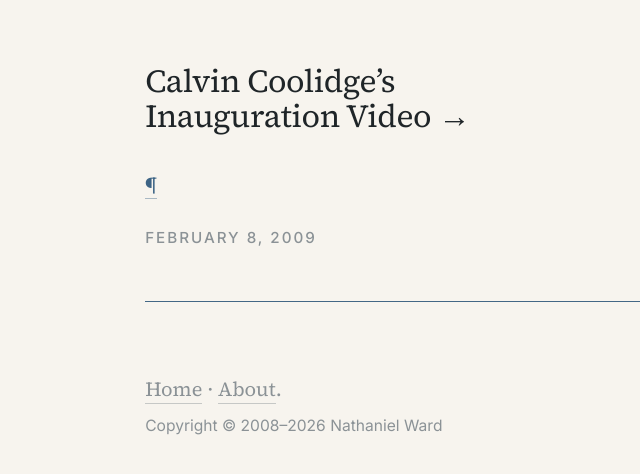
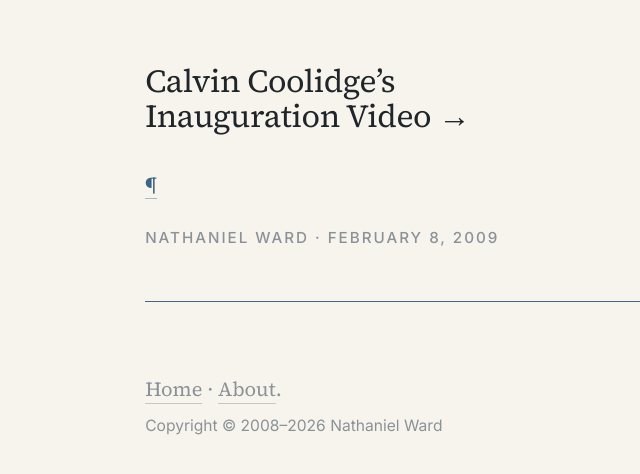
Before and after one commit to nathanielward/nathanielward.github.io, a Jekyll site: the page built from _posts/2009-02-08-calvin-coolidges-inauguration-video.md, in a window 1280 px wide. Shown: the top 474 px of the page, without its empty margins (219-859 px from the left). Built offline with Jekyll 4.4.1, drawn with Linux system fonts in a browser that asks for light colours.

Commit message:
Update post.html
Add my name before the date

```diff
--- a/_layouts/post.html
+++ b/_layouts/post.html
@@ -12,7 +12,7 @@ layout: default
 				{% if page.linked %}<p><a class="permalink" href="{{ page.url | replace:'index.html','' | prepend: site.baseurl | prepend: site.url }}" title="Permanent link to this post" rel="bookmark">&para;</a></p>{% endif %}
 			</section>
 			<footer>
-			<p class="meta"><time datetime="{{ page.date | date: "%Y-%m-%d" }}">{{ page.date | date: "%B %-d, %Y" }}</time></p>
+			<p class="meta">Nathaniel Ward &middot; <time datetime="{{ page.date | date: "%Y-%m-%d" }}">{{ page.date | date: "%B %-d, %Y" }}</time></p>
 
 			</footer>
 		</article>
```
